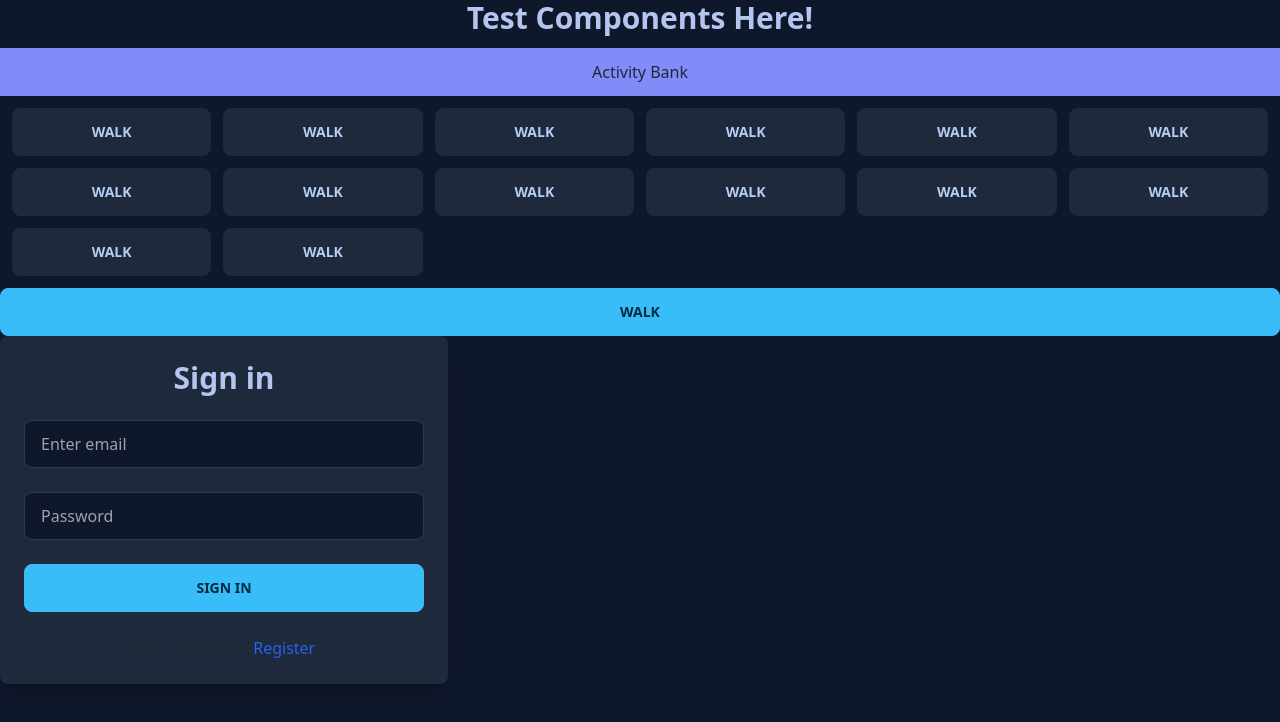
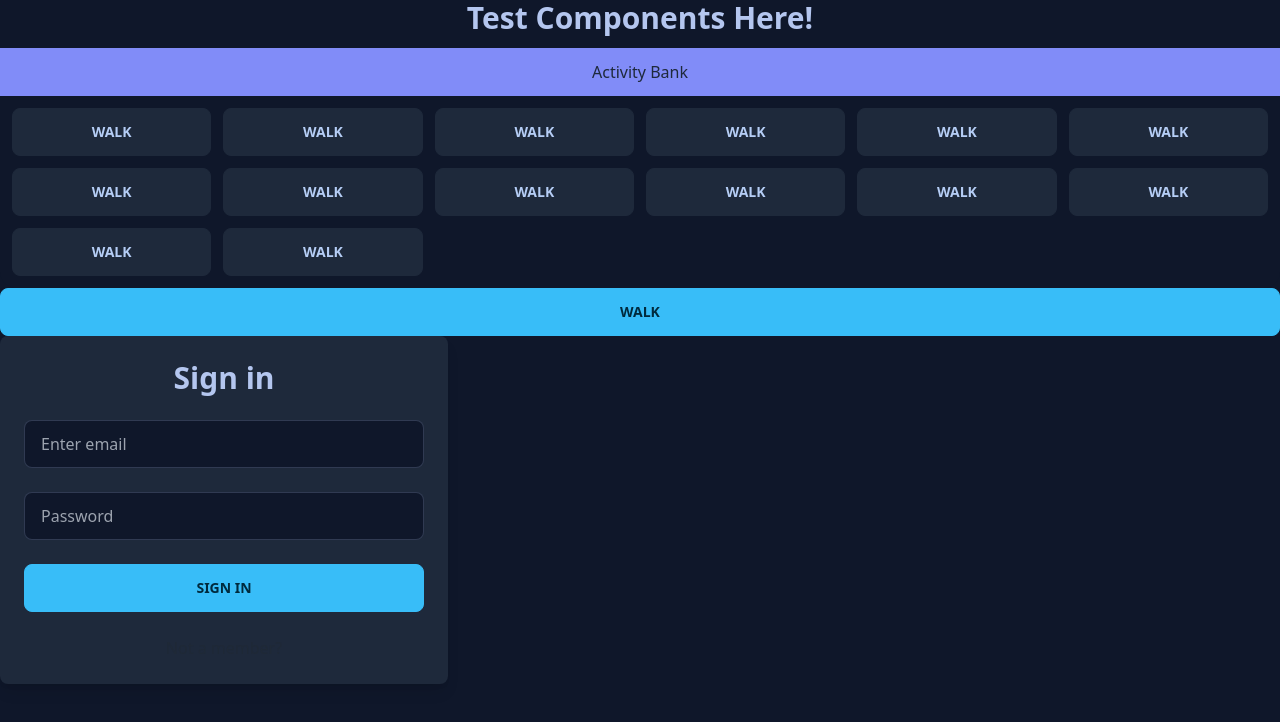
Before and after one commit to Nghia314/new5hark, a React (Create React App) app in the folder client/: page /ct in a window 1280 px wide. Shown: the top 722 px of the page. Built offline with nearby package versions, Linux system fonts and the light colour scheme; no server answers.

Commit message:
testing the function of login form

```diff
--- a/client/src/components/Loginform.jsx
+++ b/client/src/components/Loginform.jsx
@@ -1,5 +1,6 @@
 import React, { useState } from "react";
 import { Link } from "react-router-dom";
+import SignupForm from "./SignupForm";
 
 import { loginUser } from "../utils/API";
 import Security from "../utils/security";
@@ -11,6 +12,8 @@ function Loginform() {
     const { name, value } = e.target;
     setForm({ ...formState, [name]: value });
   };
+
+
 
   const handleFormSubmit = async (e) => {
     e.preventDefault();
@@ -29,12 +32,13 @@ function Loginform() {
       alert("Please try again!");
     }
   };
+
   return (
     <>
       <div className="block p-6 rounded-lg text-light shadow-lg bg-neutral w-full max-w-md">
         <form onSubmit={handleFormSubmit}>
           <div className="form-group mb-6">
-          <h2 className="text-center text-3xl font-bold mb-6">Sign in</h2>
+            <h2 className="text-center text-3xl font-bold mb-6">Sign in</h2>
             <input
               className="input input-bordered w-full valid:focus:input-primary invalid:text-error invalid:border-error focus:invalid:text-error focus:invalid:border-error"
               type="email"
@@ -54,21 +58,20 @@ function Loginform() {
             />
           </div>
 
-          <button
-            type="submit"
-            className="btn btn-primary w-full"
-          >
+          <button type="submit" className="btn btn-primary w-full">
             Sign in
           </button>
 
           <p className="text-gray-800 mt-6 text-center">
             Not a member?{" "}
-            <a
+
+              <a
               href="#!"
               className="text-blue-600 hover:text-blue-700 focus:text-blue-700 transition duration-200 ease-in-out"
             >
-              Register
+
             </a>
+
           </p>
         </form>
       </div>
--- a/client/src/pages/Home.jsx
+++ b/client/src/pages/Home.jsx
@@ -65,8 +65,6 @@ const Home = () => {
   const handleClick = () => setClick(!click);
 
   return (
-
-
     <Maincontainer >
       <Container>
         {/* calling Button function */}
```
